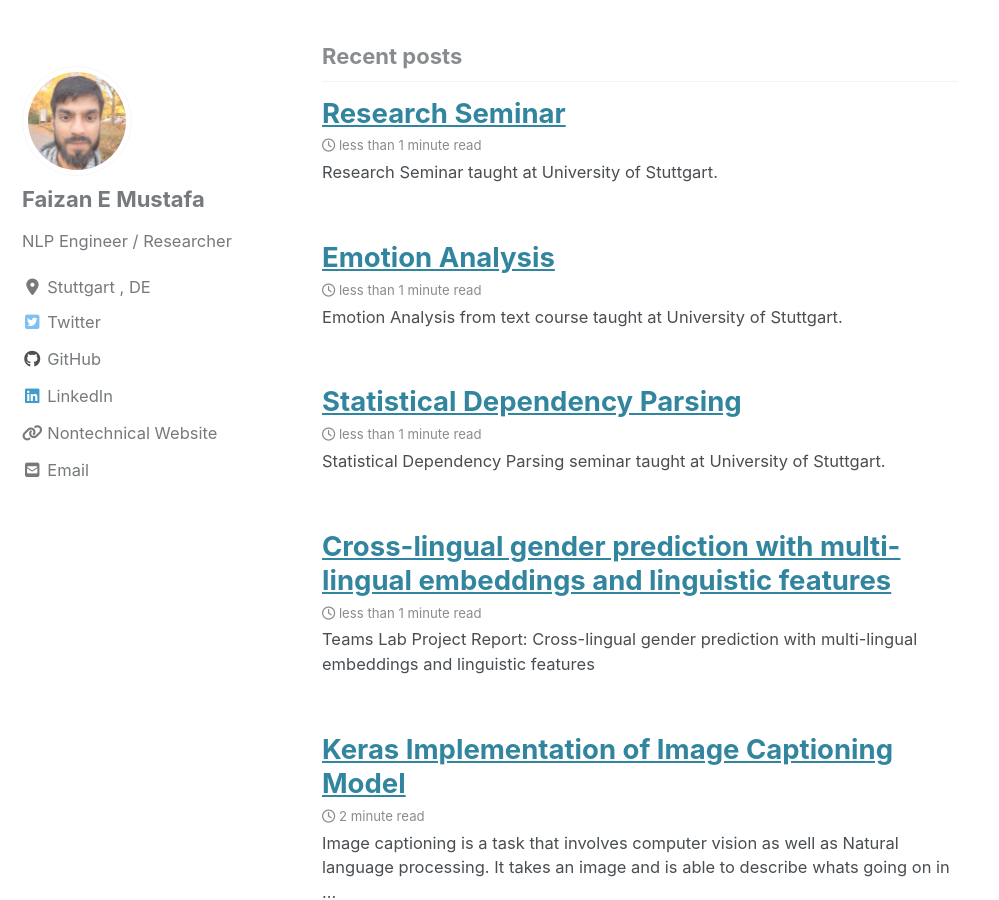
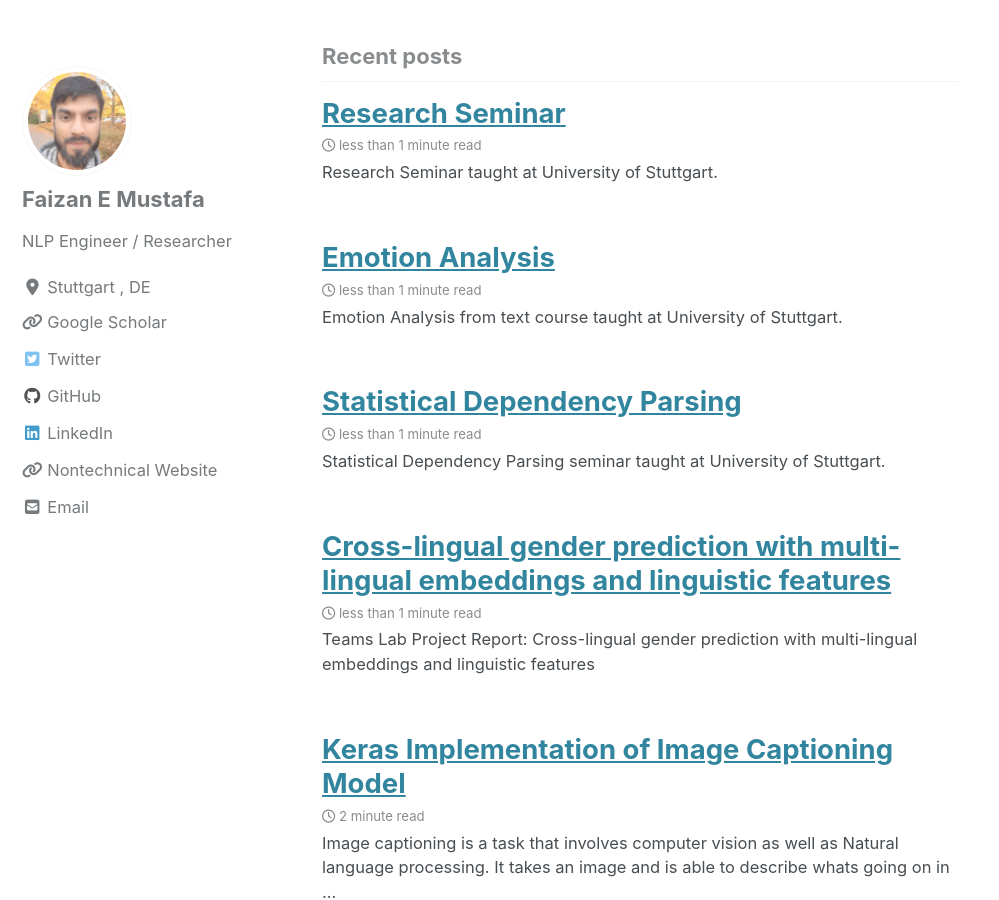
Before and after one commit to Faizan-E-Mustafa/Faizan-E-Mustafa.github.io, a Jekyll site: the page built from index.html, in a window 1280 px wide and 900 px high, scrolled down 586 px. Shown: the whole window, without its empty margins (0-999 px from the left). Built offline with Jekyll 4.4.1, drawn with Linux system fonts in a browser that asks for light colours; cached includes are drawn as plain includes; nearby versions of some CDN libraries; the list of posts is cut into pages by our own code.

Commit message:
* google schoalr

```diff
--- a/_config.yml
+++ b/_config.yml
@@ -116,9 +116,9 @@ author:
     - label: "Email"
       icon: "fas fa-fw fa-envelope-square"
       # url: mailto:your.name@email.com
-    - label: "Website"
+    - label: "Google Scholar"
       icon: "fas fa-fw fa-link"
-      # url: "https://your-website.com"
+      url: "https://scholar.google.com/citations?user=U2fqjPMAAAAJ&hl=en"
     - label: "Twitter"
       icon: "fab fa-fw fa-twitter-square"
       url: "https://twitter.com/FaizanEMustaf10"
@@ -137,6 +137,7 @@ author:
     - label: "Nontechnical Website"
       icon: "fas fa-fw fa-link"
       url: "https://femustafa.github.io/"
+
 
 
 
```
